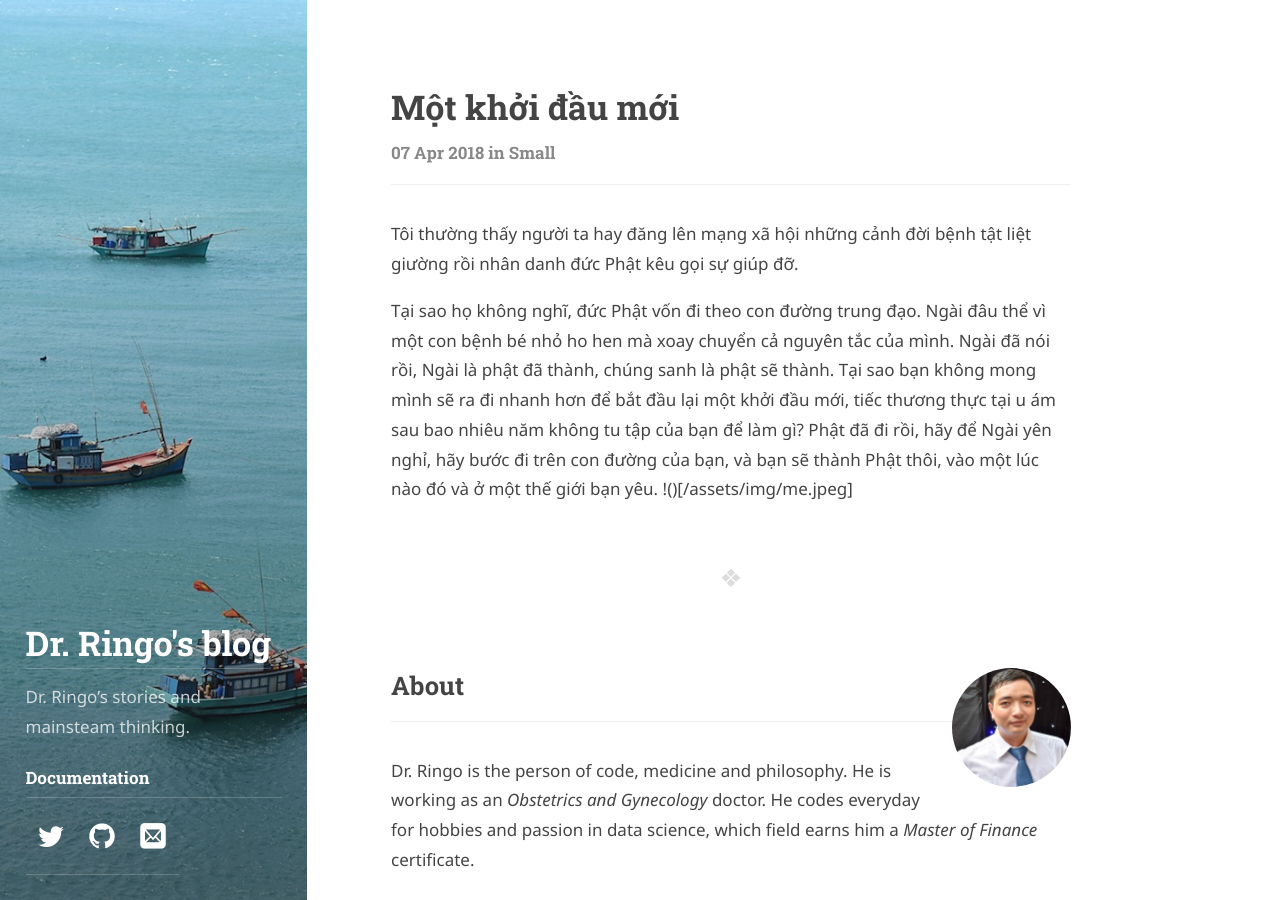
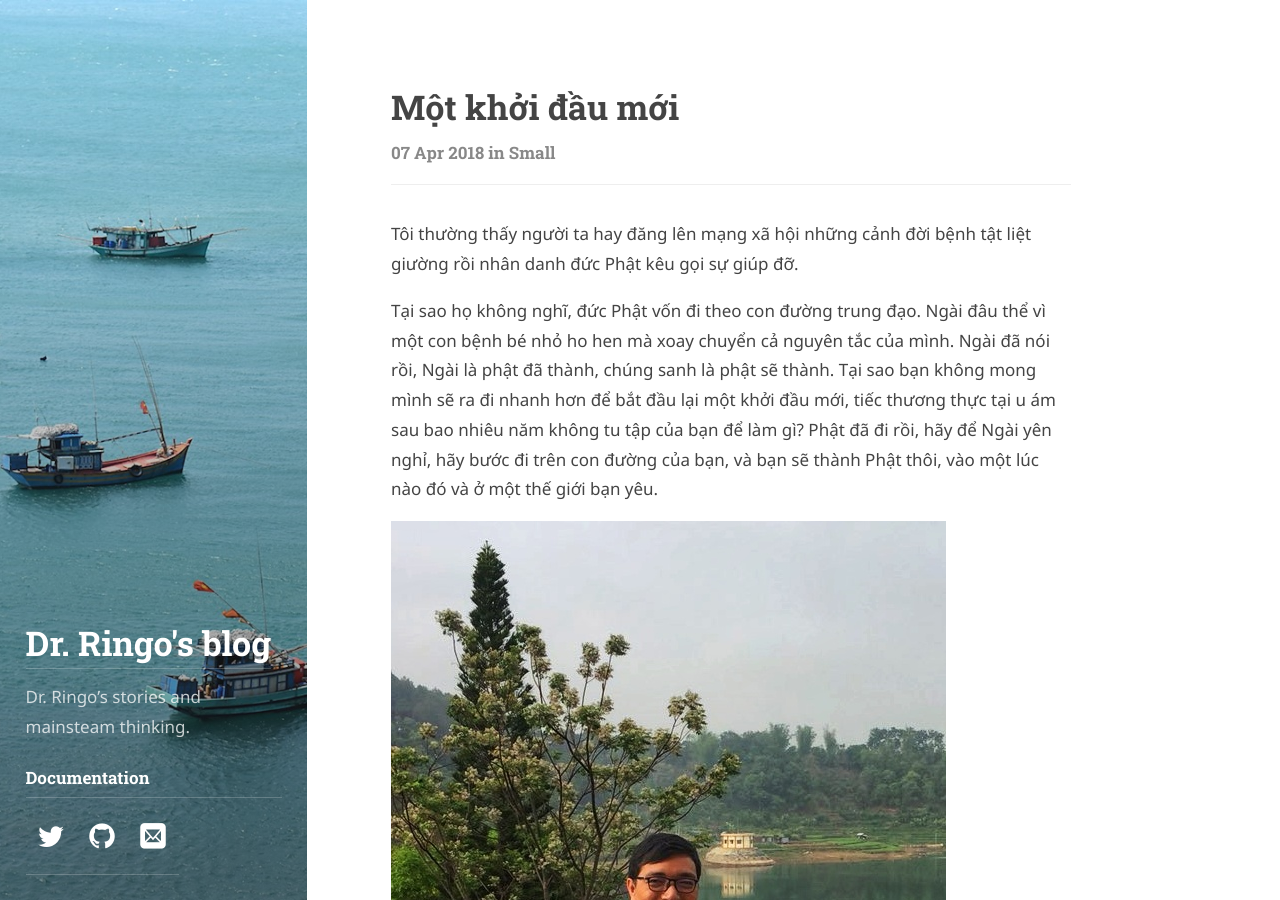
Before and after one commit to thanhgo/blog, a Jekyll site: the page built from _posts/2018-04-07-mot-khoi-dau-moi.md, in a window 1280 px wide and 900 px high. Built offline with Jekyll 4.4.1, drawn with Linux system fonts in a browser that asks for light colours; some web fonts are replaced.

Commit message:
edit post

```diff
--- a/_posts/2018-04-07-mot-khoi-dau-moi.md
+++ b/_posts/2018-04-07-mot-khoi-dau-moi.md
@@ -7,4 +7,5 @@ layout: post
 Tôi thường thấy người ta hay đăng lên mạng xã hội những cảnh đời bệnh tật liệt giường rồi nhân danh đức Phật kêu gọi sự giúp đỡ.
 
 Tại sao họ không nghĩ, đức Phật vốn đi theo con đường trung đạo. Ngài đâu thể vì một con bệnh bé nhỏ ho hen mà xoay chuyển cả nguyên tắc của mình. Ngài đã nói rồi, Ngài là phật đã thành, chúng sanh là phật sẽ thành. Tại sao bạn không mong mình sẽ ra đi nhanh hơn để bắt đầu lại một khởi đầu mới, tiếc thương thực tại u ám sau bao nhiêu năm không tu tập của bạn để làm gì? Phật đã đi rồi, hãy để Ngài yên nghỉ, hãy bước đi trên con đường của bạn, và bạn sẽ thành Phật thôi, vào một lúc nào đó và ở một thế giới bạn yêu.
-!()[/assets/img/me.jpeg]
+
+![me](/assets/img/me.jpeg)
```
